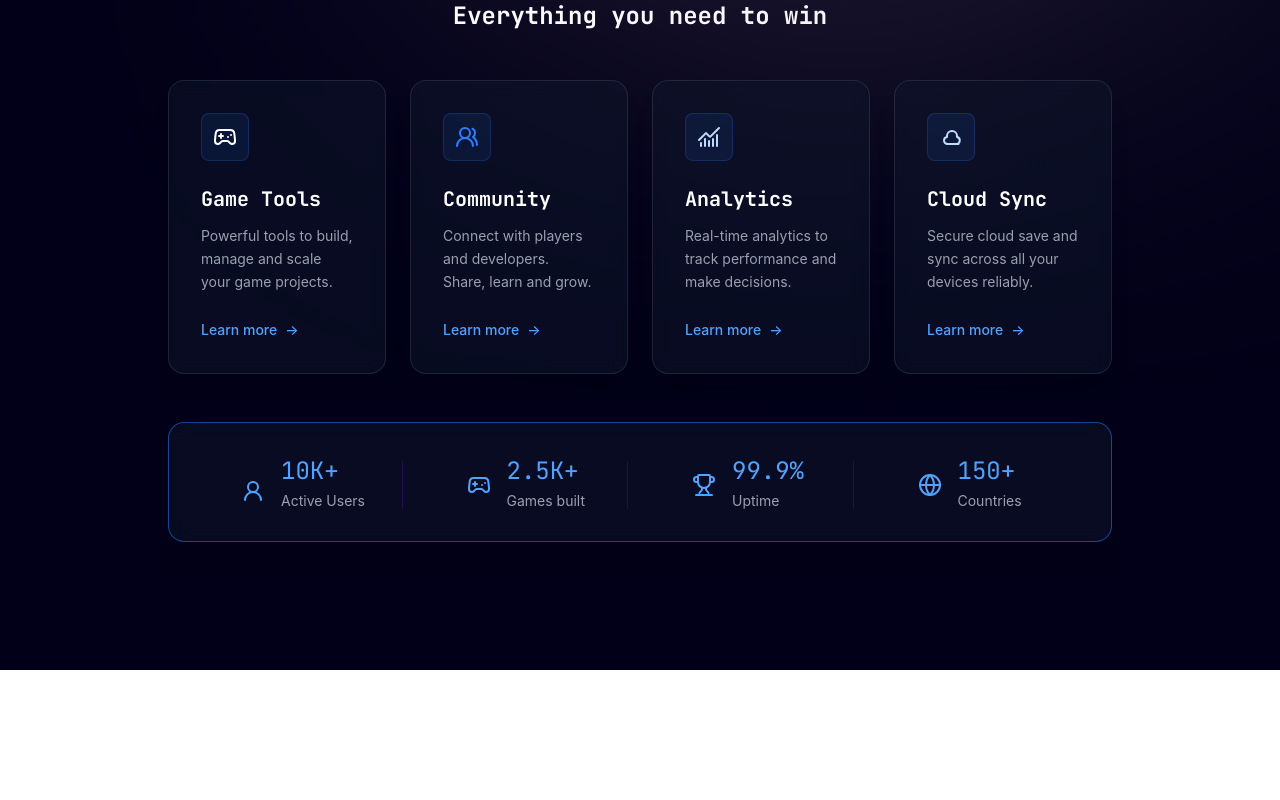
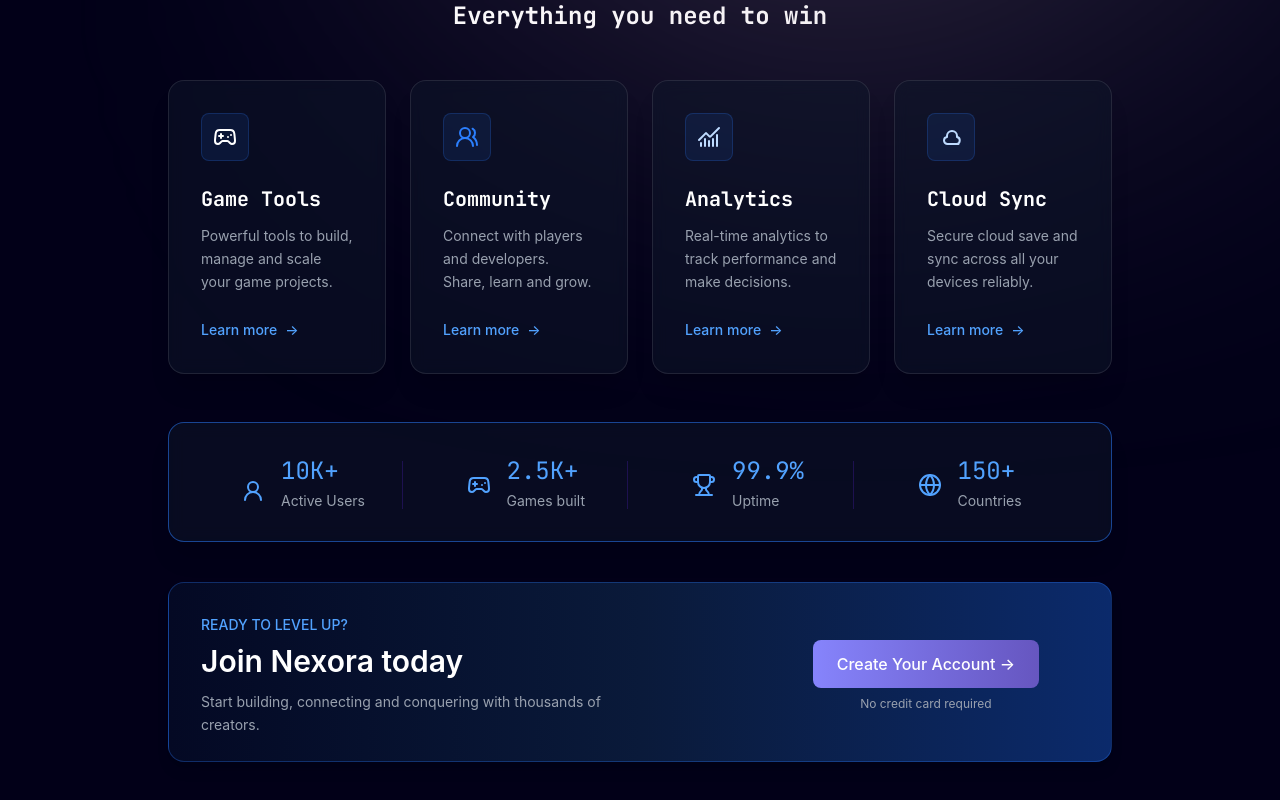
Before and after one commit to dyvk1234/React-, a React (Vite) app: page / in a window 1280 px wide. Shown: the part 648-1448 px from the top of the page. Before the commit the page ends 1318 px from the top, so only its background shows below. Built offline with nearby package versions, Linux system fonts and the light colour scheme.

Commit message:
done features

```diff
--- a/src/components/Feature.jsx
+++ b/src/components/Feature.jsx
@@ -1,5 +1,6 @@
 import ThingToWinFirst from "./ThingToWinFirst";
 import ThingToWinSecond from "./ThingToWinSecond";
+import ThingToWinThird from "./ThingToWinThird";
 const Feature = () => {
   return (
     <div className="mb-32 mt-10 px-10">
@@ -16,6 +17,7 @@
       </div>
       <ThingToWinFirst></ThingToWinFirst>
       <ThingToWinSecond></ThingToWinSecond>
+      <ThingToWinThird></ThingToWinThird>
     </div>
   );
 };
--- /dev/null
+++ b/src/components/ThingToWinThird.jsx
@@ -0,0 +1,44 @@
+const ThingToWinThird = () => {
+  return (
+    <div className="w-full flex justify-center mt-10">
+      <div
+        className="h-45 w-full rounded-2xl border border-blue-500/30 p-8
+                      bg-gradient-to-r from-[#040924] via-[#0a1a3a] to-[#0b2a6b]
+                      shadow-lg"
+      >
+        <div className="flex justify-between items-center">
+          {/* LEFT */}
+          <div className="max-w-md">
+            <p className="text-blue-400 text-sm font-medium mb-2">
+              READY TO LEVEL UP?
+            </p>
+
+            <h1 className="text-white text-3xl font-semibold mb-3">
+              Join Nexora today
+            </h1>
+
+            <p className="text-gray-400 text-sm leading-relaxed">
+              Start building, connecting and conquering with thousands of
+              creators.
+            </p>
+          </div>
+
+          {/* RIGHT */}
+          <div className="mr-10 flex flex-col items-center gap-2">
+            <button
+              className="px-6 py-3 rounded-lg
+                               bg-gradient-to-r from-[#8684fc] to-[#6656c0]
+                               text-white font-medium
+                               hover:opacity-90 transition"
+            >
+              Create Your Account →
+            </button>
+
+            <p className="text-gray-400 text-xs">No credit card required</p>
+          </div>
+        </div>
+      </div>
+    </div>
+  );
+};
+export default ThingToWinThird;
```
